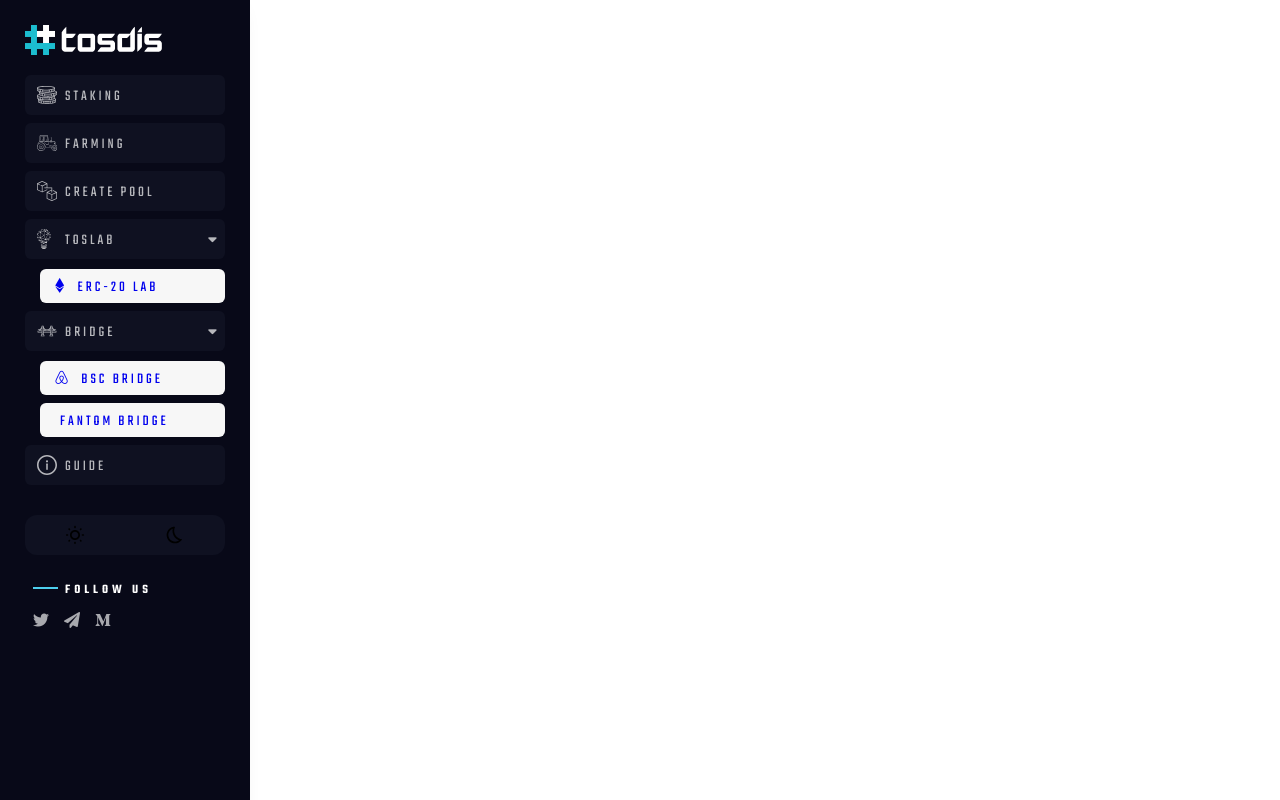
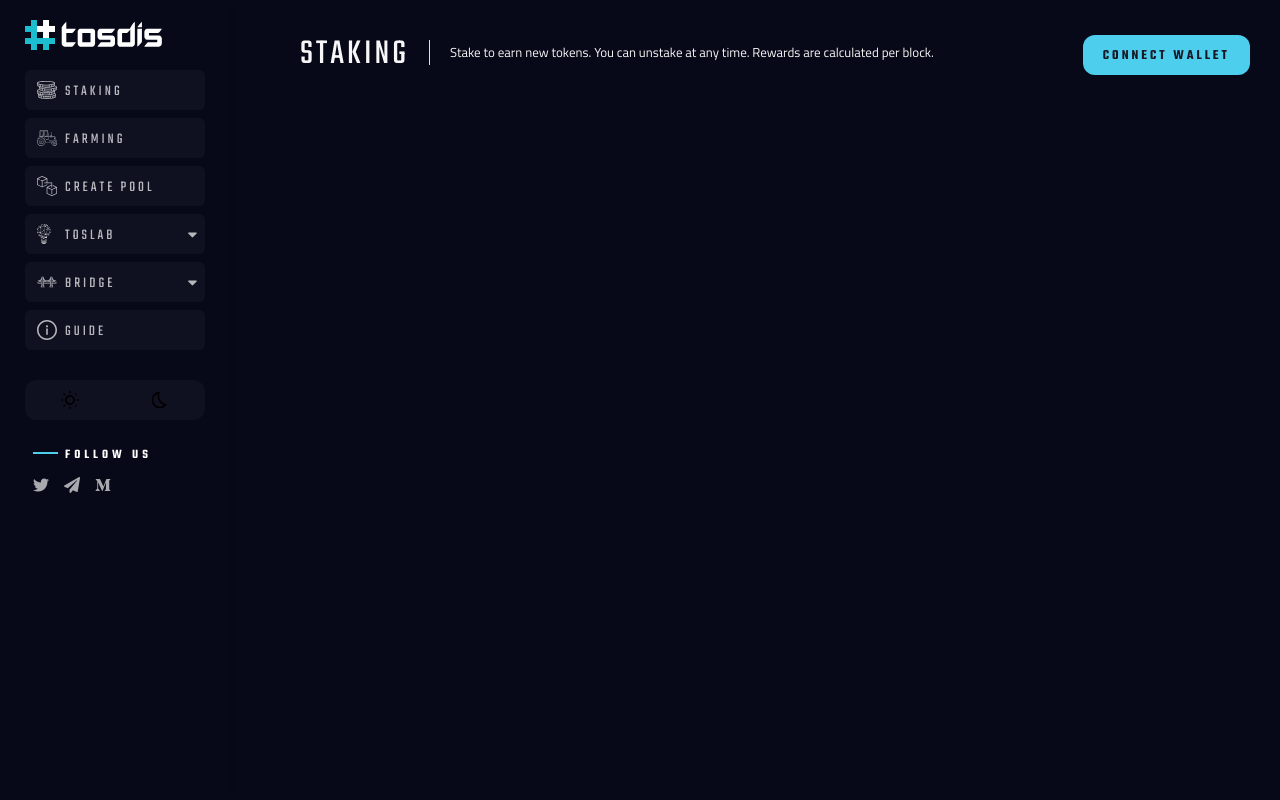
Before and after one commit to OkiemuteGold/tosdis, a plain HTML site: page index.html in a window 1280 px wide. Drawn offline with Linux system fonts and the light colour scheme; a web font is replaced by a local one.

Commit message:
finished side bar, added main topbar

```diff
--- /dev/null
+++ b/css/components/content.css
@@ -0,0 +1,89 @@
+.main_content_container {
+  color: #f7f7f7;
+  position: relative;
+  z-index: 9;
+  padding: 30px 30px 30px 0;
+  margin-left: 300px;
+
+  /* Take the remaining width */
+  /* flex: 1; */
+
+  /* Make it scrollable */
+  /* overflow: auto; */
+}
+
+.content_theme {
+  opacity: 0.14;
+  /* opacity: 0.6; */
+
+  position: absolute;
+  top: 50px;
+  z-index: -1;
+  font-size: 600px;
+  left: 0;
+  width: 100%;
+  text-align: center;
+  line-height: 1;
+  color: #8a92b2;
+}
+
+.content_theme i.etherium {
+  font-family: cryptofont !important;
+  speak-as: never;
+  font-style: normal;
+  font-weight: 400;
+  font-variant: normal;
+  text-transform: none;
+  line-height: 1;
+  -webkit-font-smoothing: antialiased;
+}
+
+.content_theme i.etherium::before {
+  content: "\ea88";
+}
+
+.main_section,
+.search_section,
+.cards_section {
+  margin-bottom: 30px;
+  position: relative;
+}
+
+/* top_left_section */
+.main_section {
+  display: flex;
+  justify-content: space-between;
+  align-items: center;
+}
+
+.main_title {
+  display: flex;
+  align-items: center;
+}
+
+.main_title h1 {
+  font-size: 36px;
+  letter-spacing: 3px;
+  text-transform: uppercase;
+}
+
+.main_title p {
+  margin-left: 20px;
+  padding-left: 20px;
+  margin-bottom: 5px;
+  border-left: 1px solid #dedede;
+  font-size: 13px;
+  line-height: 25px;
+}
+
+/* top_right_section */
+.connect_wallet_btn {
+  background-color: #4dceed;
+  color: #181927;
+}
+
+.connect_wallet_btn:hover {
+  background-color: #181927;
+  color: #f7f7f7;
+  cursor: pointer;
+}
--- a/css/components/header.css
+++ b/css/components/header.css
@@ -2,10 +2,11 @@
   /* background-color: #fff; */
   background: #080918;
 
-  padding: 25px;
+  padding: 20px 25px;
   position: fixed;
   z-index: 9;
-  width: 200px;
+  /* width: 30%; */
+  width: 230px;
   top: 0;
   left: 0;
   height: 100%;
@@ -94,34 +95,37 @@
 }
 
 /* drop-down -------------- */
-#main_menu ul li.drop_down > .nav_link:after {
-  content: "\f0dd";
-  font-weight: 900;
-  font-family: "font awesome 5 free";
+#main_menu ul li.drop_down > .nav_link i {
   position: absolute;
   right: 5px;
   top: 50%;
-  transform: translateY(-60%);
-  -webkit-transform: translateY(-60%);
+  transform: translateY(-45%);
+  -webkit-transform: translateY(-45%);
 }
 
-.sub-menu {
+.sub_menu {
   padding-top: 10px;
-  /* display: none; */
+  display: none;
   padding-left: 15px;
+  transition: all var(--transition);
 }
 
-.sub-menu li {
+.display_block {
+  display: block;
+}
+
+.sub_menu li {
   margin-bottom: 5px;
 }
 
-.sub-menu li {
+.sub_menu li a {
   display: block;
   background-color: #f7f7f7;
+  color: #181927;
   line-height: 24px;
   position: relative;
   font-size: 15px;
-  padding: 7px 12px 3px 15px;
+  padding: 7px 12px 4px 40px;
   text-transform: uppercase;
   font-family: var(--fontTeko);
   border-radius: 6px;
@@ -129,13 +133,57 @@
   transition: all var(--transition);
   -webkit-transition: var(--transition);
 }
-
-.sub-menu li a i.f_bridge {
-  content: "\eaab";
+.sub_menu li.b_bridge_sub a {
+  background: #f3ba2f;
+}
+.sub_menu li.f_bridge_sub a {
+  background: #13b5ec;
 }
 
-.sub-menu li a i {
+.sub_menu li a:hover {
+  background-color: #6c757d;
+  color: #f7f7f7;
+  cursor: pointer;
+}
+.sub_menu li.b_bridge_sub a:hover {
+  background-color: #181927;
+  color: #f3ba2f;
+}
+.sub_menu li.f_bridge_sub a:hover {
+  background: rgb(0, 81, 255);
+}
+
+.sub_menu li a i {
+  font-size: 20px;
+  position: absolute;
+  top: 50%;
+  left: 10px;
+  transform: translateY(-50%);
+  -webkit-transform: translateY(-50%);
+}
+
+.sub_menu li a i.ethereum,
+.sub_menu li a i.bnb,
+.sub_menu li a i.f_bridge {
+  font-family: cryptofont !important;
+  speak-as: never;
+  font-style: normal;
+  font-weight: 400;
+  font-variant: normal;
   margin-right: 5px;
+  text-transform: none;
+  line-height: 1;
+  -webkit-font-smoothing: antialiased;
+}
+
+.sub_menu li a i.ethereum::before {
+  content: "\ea88";
+}
+.sub_menu li a i.bnb::before {
+  content: "\e98e";
+}
+.sub_menu li a i.f_bridge::before {
+  content: "\eaab";
 }
 
 /* mode ------------------ */
--- a/css/components/variables.css
+++ b/css/components/variables.css
@@ -2,13 +2,14 @@
   --day: #fad54e;
 
   --customBlue: #4dceed;
+  --customBlue: #4dceed;
   --customWhite: #f7f7f7;
   --customDark: #181927;
-  --customTextColor: #777;
+  --customTextColor: #6c757d;
 
   --dark: #0f1121;
   --white: #fff;
-  --gray: #777;
+  --gray: #ecf0f0;
   --lightGray: rgba(255, 255, 255, 0.7);
 
   --transparent: transparent;
@@ -18,3 +19,20 @@
   --fontTeko: "Teko", sans-serif;
   --fontTitillium: "Titillium Web";
 }
+
+/* .fil0 {
+  fill: #181927;
+}
+
+.fil1 {
+  fill: #1cbdcf;
+}
+
+.fil2 {
+  fill: #1cbdcf;
+}
+
+.fil3 {
+  fill: #181927;
+  fill-rule: nonzero;
+} */
--- /dev/null
+++ b/css/main.css
@@ -0,0 +1,144 @@
+@import url(./components/header.css);
+@import url(./components/content.css);
+@import url(./components/variables.css);
+@import url(./components/mode.css);
+
+*,
+body {
+  margin: 0;
+  padding: 0;
+  box-sizing: border-box;
+}
+
+body {
+  overflow: hidden;
+  scroll-behavior: smooth;
+
+  background: #080918;
+
+  font-size: 14px;
+  font-weight: 400;
+  font-family: var(--fontTitillium);
+  line-height: 1.4;
+  min-height: 100%;
+}
+
+/* .container {
+  display: flex;
+} */
+
+/* .banner_bg {
+  width: 100vh;
+  position: absolute;
+  height: 100%;
+  transform: rotate(90deg);
+  left: 0;
+  top: 0;
+  z-index: 0;
+}
+
+.waves {
+  position: absolute;
+  width: 100%;
+  height: 50px;
+  display: block;
+  bottom: 230px;
+  left: 0;
+}
+
+.parallax > use {
+  -webkit-animation: 25s cubic-bezier(0.55, 0.5, 0.45, 0.5) infinite
+    move-forever;
+  animation: 25s cubic-bezier(0.55, 0.5, 0.45, 0.5) infinite move-forever;
+}
+
+.parallax > use:nth-child(1) {
+  -webkit-animation-delay: -2s;
+  animation-delay: -2s;
+  -webkit-animation-duration: 7s;
+  animation-duration: 7s;
+}
+
+.parallax > use:nth-child(2) {
+  -webkit-animation-delay: -3s;
+  animation-delay: -3s;
+  -webkit-animation-duration: 10s;
+  animation-duration: 10s;
+}
+
+.parallax > use:nth-child(3) {
+  -webkit-animation-delay: -4s;
+  animation-delay: -4s;
+  -webkit-animation-duration: 13s;
+  animation-duration: 13s;
+}
+
+.parallax > use:nth-child(4) {
+  -webkit-animation-delay: -5s;
+  animation-delay: -5s;
+  -webkit-animation-duration: 20s;
+  animation-duration: 20s;
+}
+
+.last-wave {
+  fill: #080918;
+} */
+
+svg {
+  height: 20px;
+  width: auto;
+  overflow: hidden;
+  vertical-align: middle;
+}
+
+ul li {
+  list-style: none;
+}
+
+a {
+  text-decoration: none;
+  transition: all var(--transition);
+  -webkit-transition: var(--transition);
+}
+
+button,
+input,
+select,
+textarea {
+  font-family: var(--fontTitillium);
+}
+
+/* .btn-blue {
+  background-color: #4dceed;
+  color: #181927;
+} */
+
+h1,
+h2,
+h3 {
+  font-weight: 400;
+  font-family: var(--fontTeko);
+  text-rendering: optimizeLegibility;
+}
+
+.btn {
+  padding: 11px 20px 9px;
+  font-size: 14px;
+  font-weight: 600;
+  font-family: var(--fontTeko);
+  text-transform: uppercase;
+  letter-spacing: 3px;
+  line-height: 20px;
+  min-height: 40px;
+  cursor: pointer;
+  -webkit-user-select: none;
+  -moz-user-select: none;
+  -ms-user-select: none;
+  user-select: none;
+  background-image: none;
+  border: none;
+  border-radius: 12px;
+  outline: 0;
+  transition: all var(--transition);
+  -webkit-transition: var(--transition);
+}
--- a/css/style.css
+++ /dev/null
@@ -1,64 +0,0 @@
-@import url(./components/header.css);
-@import url(./components/variables.css);
-@import url(./components/mode.css);
-
-*,
-body {
-  margin: 0;
-  padding: 0;
-}
-
-body {
-  box-sizing: border-box;
-  overflow: hidden;
-  scroll-behavior: smooth;
-
-  font-size: 14px;
-  font-weight: 400;
-  font-family: var(--fontTitillium);
-  line-height: 1.4;
-  min-height: 100%;
-}
-
-.container {
-  display: flex;
-}
-
-/* .container_sidebar {
-  width: 30%;
-} */
-
-.container_main {
-  /* Take the remaining width */
-  flex: 1;
-
-  /* Make it scrollable */
-  overflow: auto;
-}
-
-svg {
-  height: 20px;
-  width: auto;
-  overflow: hidden;
-  vertical-align: middle;
-}
-
-ul li {
-  list-style: none;
-}
-
-a {
-  text-decoration: none;
-}
-
-button,
-input,
-select,
-textarea {
-  font-family: var(--fontTitillium);
-}
-
-/* .btn-blue {
-  background-color: #4dceed;
-  color: #181927;
-} */
--- a/index.html
+++ b/index.html
@@ -11,6 +11,9 @@
     <link rel="stylesheet" href="https://use.fontawesome.com/releases/v5.15.4/css/all.css"
         integrity="sha384-DyZ88mC6Up2uqS4h/KRgHuoeGwBcD4Ng9SiP4dIRy0EXTlnuz47vAwmeGwVChigm" crossorigin="anonymous">
 
+    <!-- cryptofonts -->
+    <link rel="stylesheet" href="https://cdn.cryptofonts.com/1.3.1/cryptofont.css">
+
     <!-- fonts -->
     <link rel="preconnect" href="https://fonts.googleapis.com">
     <link rel="preconnect" href="https://fonts.gstatic.com" crossorigin>
@@ -20,7 +23,7 @@
         rel="stylesheet">
 
     <!-- css -->
-    <link rel="stylesheet" href="css/style.css">
+    <link rel="stylesheet" href="css/main.css">
 </head>
 
 <body>
@@ -28,6 +31,23 @@
         <!-- Sidebar -->
         <aside class="container_sidebar">
             <header id="header">
+                <!-- <div class="banner_bg">
+                    <svg xmlns:xlink="http://www.w3.org/1999/xlink" class="waves" preserveAspectRatio="none"
+                        shape-rendering="auto" viewBox="0 24 150 28" xmlns="http://www.w3.org/2000/svg">
+                        <defs>
+                            <path d="M-160 44c30 0 58-18 88-18s 58 18 88 18 58-18 88-18 58 18 88 18 v44h-352z"
+                                id="gentle-wave"></path>
+                        </defs>
+                        <g class="parallax">
+                            <use xlink:href="#gentle-wave" fill="rgba(28,189,207,0.3)" x="48" y="0"></use>
+                            <use xlink:href="#gentle-wave" fill="rgba(28,189,207,0.2)" x="48" y="3"></use>
+                            <use xlink:href="#gentle-wave" fill="rgba(28,189,207,0.05)" x="48" y="5"></use>
+                            <use xlink:href="#gentle-wave" class="last-wave" fill="rgba(255,255,255,1)" x="48" y="7">
+                            </use>
+                        </g>
+                    </svg>
+                </div> -->
+
                 <div id="logo">
                     <a href="">
                         <svg xml:space="preserve" xmlns:xlink="http://www.w3.org/1999/xlink"
@@ -804,9 +824,9 @@
                                 <span>
                                     <svg viewBox="0 0 91.13 91.13" xmlns="http://www.w3.org/2000/svg">
                                         <defs>
-                                            <style>
+                                            <!-- <style>
                                                 .cls-1 {}
-                                            </style>
+                                            </style> -->
                                         </defs>
                                         <title>Asset 1</title>
                                         <g data-name="Layer 2" id="Layer_2">
@@ -1001,12 +1021,14 @@
                                     </svg>
                                 </span>
                                 Toslab
+
+                                <i class="fa fa-caret-down drop_down_icon"></i>
                             </a>
 
-                            <ul class="sub-menu">
-                                <li>
+                            <ul class="sub_menu">
+                                <li class="etherium_sub">
                                     <a href="/">
-                                        <i class="fab fa-ethereum"></i> ERC-20 Lab
+                                        <i class="ethereum"></i> ERC-20 Lab
                                     </a>
                                 </li>
                             </ul>
@@ -1022,17 +1044,19 @@
                                     </svg>
                                 </span>
                                 Bridge
+
+                                <i class="fa fa-caret-down drop_down_icon"></i>
                             </a>
 
-                            <ul class="sub-menu">
-                                <li>
+                            <ul class="sub_menu">
+                                <li class="b_bridge_sub">
                                     <a href="/">
-                                        <i class="fab fa-airbnb"></i> BSC Bridge
+                                        <i class="bnb"></i> BSC Bridge
                                     </a>
                                 </li>
 
-                                <li>
-                                    <a  href="/">
+                                <li class="f_bridge_sub">
+                                    <a href="/">
                                         <i class="f_bridge"></i>Fantom Bridge
                                     </a>
                                 </li>
@@ -1090,8 +1114,7 @@
                     <div class="mode_toggle_container">
                         <input id="day" name="theme" type="radio">
                         <label for="day">
-                        <svg
-                                class="sc-bdfBwQ fQxOdt" color="text" viewBox="0 0 24 24" width="24px"
+                            <svg class="sc-bdfBwQ fQxOdt" color="text" viewBox="0 0 24 24" width="24px"
                                 xmlns="http://www.w3.org/2000/svg">
                                 <path
                                     d="M5.66 4.2L6.05 4.59C6.44 4.97 6.44 5.61 6.05 5.99L6.04 6C5.65 6.39 5.03 6.39 4.64 6L4.25 5.61C3.86 5.23 3.86 4.6 4.25 4.21L4.26 4.2C4.64 3.82 5.27 3.81 5.66 4.2Z">
@@ -1120,15 +1143,14 @@
                                 <path
                                     d="M5.66 19.69C5.27 20.08 4.64 20.08 4.25 19.69C3.86 19.3 3.86 18.68 4.24 18.28L4.63 17.89C5.02 17.5 5.65 17.5 6.04 17.89L6.05 17.9C6.43 18.28 6.44 18.91 6.05 19.3L5.66 19.69Z">
                                 </path>
-                        </svg>
+                            </svg>
                         </label>
                     </div>
 
                     <div class="mode_toggle_container">
                         <input id="night" name="theme" type="radio">
                         <label for="night">
-                            <svg
-                                class="sc-bdfBwQ fPeQFF" color="textDisabled" viewBox="0 0 24 24" width="24px"
+                            <svg class="sc-bdfBwQ fPeQFF" color="textDisabled" viewBox="0 0 24 24" width="24px"
                                 xmlns="http://www.w3.org/2000/svg">
                                 <path clip-rule="evenodd"
                                     d="M4.1534 13.6089L4.15362 13.61C4.77322 16.8113 7.42207 19.3677 10.647 19.8853L10.6502 19.8858C13.0412 20.2736 15.2625 19.6103 16.9422 18.2833C11.3549 16.2878 7.9748 10.3524 9.26266 4.48816C5.69846 5.77194 3.35817 9.51245 4.1534 13.6089ZM10.0083 2.21054C4.76622 3.2533 1.09895 8.36947 2.19006 13.9901C2.97006 18.0201 6.28006 21.2101 10.3301 21.8601C13.8512 22.4311 17.0955 21.1608 19.2662 18.8587C19.2765 18.8478 19.2866 18.837 19.2968 18.8261C19.4385 18.6745 19.5757 18.5184 19.7079 18.3581C19.7105 18.355 19.713 18.3519 19.7156 18.3487C19.8853 18.1426 20.0469 17.9295 20.2001 17.7101C20.4101 17.4001 20.2401 16.9601 19.8701 16.9201C19.5114 16.8796 19.1602 16.8209 18.817 16.7452C18.7964 16.7406 18.7758 16.736 18.7552 16.7313C18.6676 16.7114 18.5804 16.6903 18.4938 16.6681C18.4919 16.6676 18.4901 16.6672 18.4882 16.6667C13.0234 15.2647 9.72516 9.48006 11.4542 4.03417C11.4549 4.03214 11.4555 4.03012 11.4562 4.0281C11.4875 3.92954 11.5205 3.83109 11.5552 3.73278C11.5565 3.72911 11.5578 3.72543 11.5591 3.72175C11.6768 3.38921 11.8136 3.05829 11.9701 2.73005C12.1301 2.39005 11.8501 2.01005 11.4701 2.03005C11.1954 2.04379 10.924 2.06848 10.6561 2.10368C10.6517 2.10427 10.6472 2.10486 10.6428 2.10545C10.4413 2.13221 10.2418 2.16492 10.0446 2.2034C10.0325 2.20576 10.0204 2.20814 10.0083 2.21054Z"
@@ -1164,10 +1186,41 @@
         </aside>
 
         <!-- Main -->
-        <main class="container_main">
-            ...
+        <main class="main_content_container">
+            <div class="content_theme">
+                <i class="etherium"></i>
+            </div>
+
+            <div class="contents">
+                <div class="main_section">
+                    <div class="main_title">
+                        <h1>Staking</h1>
+                        <p>
+                            Stake to earn new tokens. You can unstake at any time. Rewards are calculated per block.
+                        </p>
+                    </div>
+
+                    <div>
+                        <a class="btn connect_wallet_btn" data-target="#unlockWalletModal" data-toggle="modal"
+                            href="javascript: void(0);">Connect Wallet</a>
+                    </div>
+                </div>
+
+                <div class="search_section">
+                    <div class="search_bar"></div>
+                    <div class="pools_tab"></div>
+                </div>
+
+                <div class="cards_section">
+                    <div class="cards"></div>
+                    <div class="cards"></div>
+                    <div class="cards"></div>
+                </div>
+            </div>
         </main>
     </div>
+
+    <!-- <script src="js/main.js"></script> -->
 </body>
 
 </html>
```
Also changed, not shown: js/main.js (added, +7 -0 lines).
